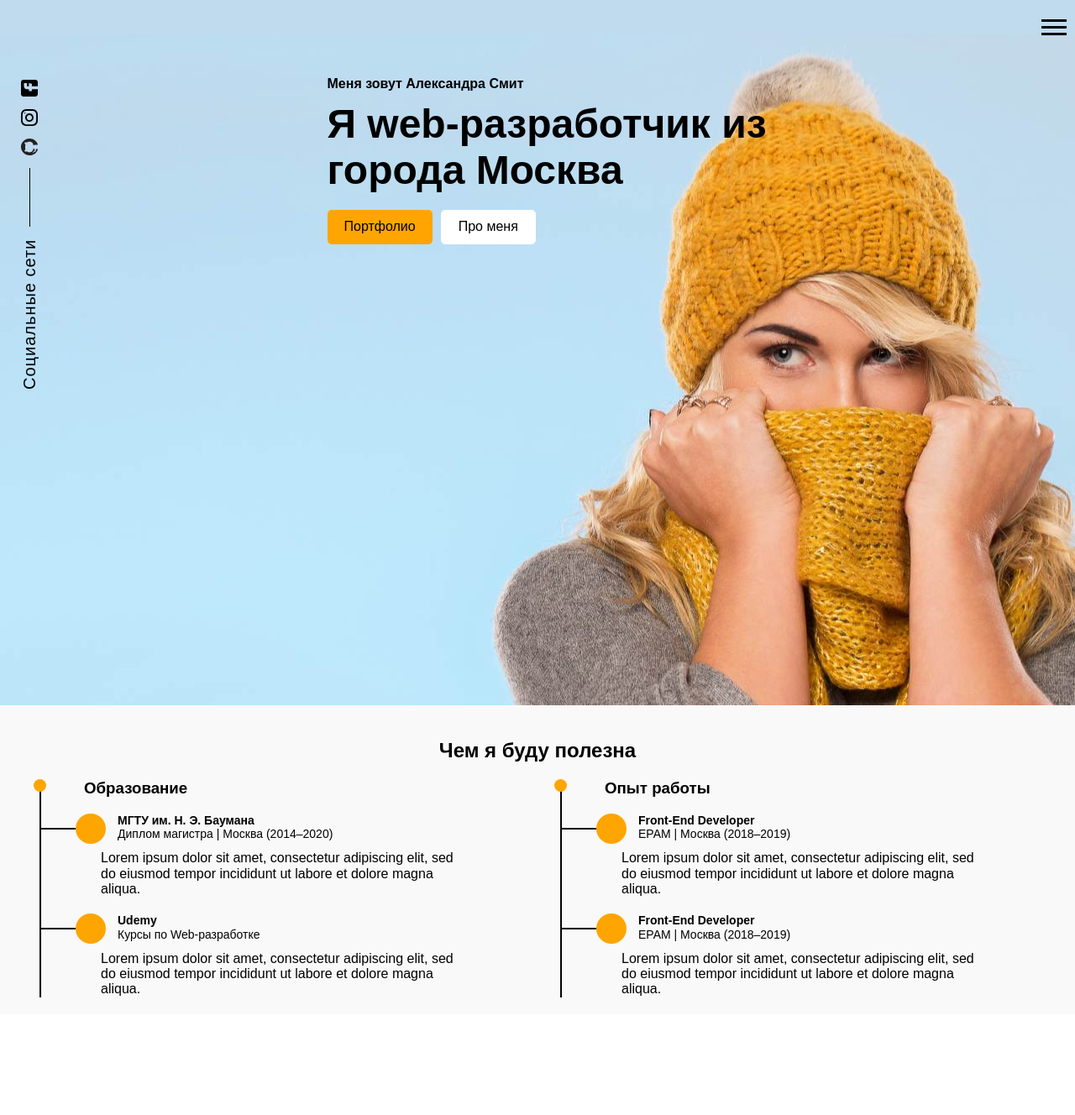
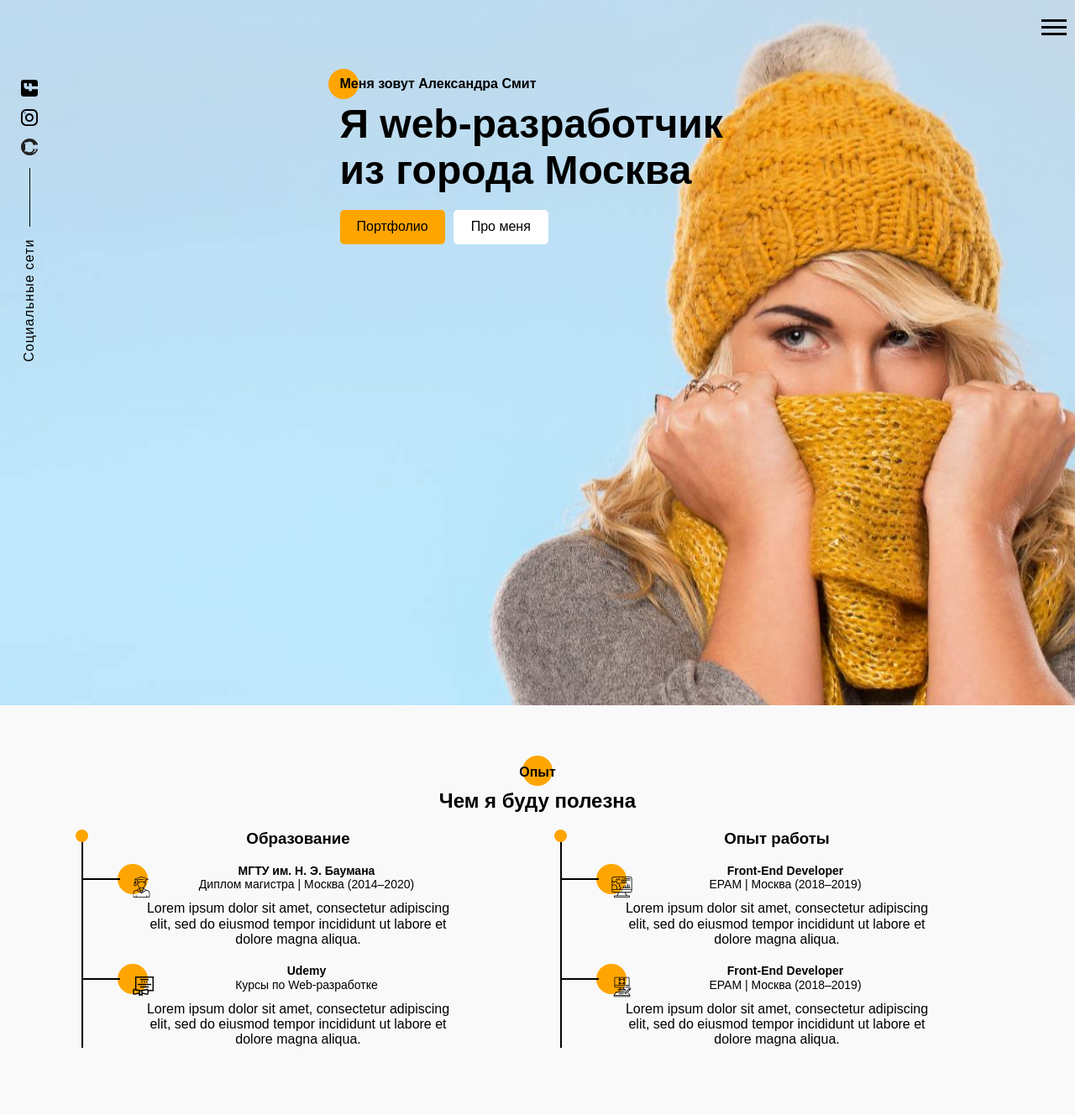
Before and after one commit to pasosh12/test_task, a plain HTML site: page index.html in a window 1280 px wide. Shown: the whole page at 84% size. Before the commit the page ends 1208 px from the top, so only its background shows below. Drawn offline with nearby package versions, Linux system fonts and the light colour scheme; files that its build step writes are made by us from their sources.

Commit message:
last changes

```diff
--- a/css/useful_styles.scss
+++ b/css/experience_styles.scss
@@ -1,22 +1,68 @@
 $primary-color: #ffa501;
 
-.useful-section {
-  padding: 20px;
+.experience-section {
+  padding: 60px 20px;
   background-color: #f9f9f9;
+  overflow-y: visible;
+
+
+  .section-wrapper {
+    position: relative;
+    margin: 0 auto;
+    text-align: center;
+    padding: 20px 0;
+    max-width: 1140px;
+  }
 
   h2 {
     margin: 20px auto;
-    text-align: center;
+    font-size: 24px;
+    font-weight: bold;
+
+    // title line
+    &::after {
+      content: '';
+      width: 50px;
+      height: 3px;
+      background-color: $primary-color;
+      margin: 10px auto 0;
+    }
   }
+
+  .title-circle {
+    position: absolute;
+    top: 0;
+    left: calc(50% - 18px);
+    width: 36px;
+    height: 36px;
+    background-color: $primary-color;
+    border-radius: 50%;
+    display: flex;
+    align-items: center;
+    justify-content: center;
+    z-index: 10;
+  }
+
+  .title-circle-text {
+    position: absolute;
+    transform: translate(-50%, -50%);
+    font-size: 16px;
+    font-weight: bold;
+    color: black;
+    z-index: 11;
+  }
+
 
   .flex-row {
     display: flex;
     flex-direction: row;
     justify-content: center;
+    flex-wrap: wrap;
   }
 
   .container {
     width: 50%;
+    box-sizing: border-box;
   }
 
   .timeline {
@@ -34,7 +80,7 @@ $primary-color: #ffa501;
       transform: translateX(2%);
     }
 
-    .after-circle {
+    .top-circle {
       width: 15px;
       height: 15px;
       background-color: $primary-color;
@@ -54,6 +100,8 @@ $primary-color: #ffa501;
       align-items: flex-start;
       margin-top: 20px;
       position: relative;
+      flex-grow: 1;
+      max-width: 1140px;
 
       .circle {
         width: 36px;
@@ -68,7 +116,7 @@ $primary-color: #ffa501;
         &::before {
           content: '';
           position: absolute;
-          width: 42px;
+          width: 45px;
           height: 2px;
           background-color: black;
           top: 50%;
@@ -78,16 +126,47 @@ $primary-color: #ffa501;
         }
       }
 
+      .icon {
+        position: absolute;
+        top: 40%;
+        left: 50%;
+        z-index: 11;
+      }
+
       .content {
         padding: 0 20px;
         margin-left: 60px;
         width: calc(100% - 120px);
+        word-wrap: break-word;
+        word-break: break-word;
         .title {
           padding-left: 20px;
           padding-bottom: 12px;
           font-size: 14px;
+          word-wrap: break-word;
+          word-break: break-word;
         }
       }
     }
   }
+
+  @media (max-width: 768px) {
+    .container {
+      width: 100%;
+      padding: 10px;
+    }
+    .timeline-item .content {
+      margin-left: 40px;
+      width: calc(100% - 80px);
+    }
+    .timeline::before {
+      left: 3.5px;
+    }
+    .circle {
+      left: 0;
+    }
+    h3 {
+      margin: 0 30px 20px;
+    }
+  }
 }
--- a/css/styles.scss
+++ b/css/styles.scss
@@ -9,25 +9,38 @@
   overflow-x: hidden;
 }
 
+body {
+  min-width: 375px;
+}
+
 // Variables
 $primary-color: #ffa501;
 $font-color: #000000;
 $background-color: #C0DBEE;
 
+.content-wrapper {
+  min-height: 100vh;
+  display: flex;
+  flex-direction: column;
+  background-image: url('../images/Background.png');
+  background-size: cover;
+  background-position: center;
+}
+
 //Container
 .container {
-  max-width: 1200px;
+  max-width: 1140px;
   margin: 0 auto;
   padding: 0 20px;
 }
 
 // Header
 .header {
-  background-color: $background-color;
   padding: 20px;
+  position: relative;
 
   .burger {
-    position: absolute;
+    position: fixed;
     right: 10px;
     display: flex;
     flex-direction: column;
@@ -47,9 +60,6 @@ $background-color: #C0DBEE;
 // Main content
 .main-content {
   display: flex;
-  background-image: url('../images/Background.png');
-  background-size: cover;
-  background-position: center;
   min-height: 100vh;
   padding: 40px 20px;
   color: $font-color;
@@ -69,10 +79,11 @@ $background-color: #C0DBEE;
 
 .vertical-text {
   display: flex;
+  width: clamp(16px, calc((100vw - 360px) / (1440 - 360) * (22px - 16px) + 16px), 22px);
   justify-content: flex-end;
   writing-mode: vertical-rl;
   transform: rotate(180deg);
-  font-size: 20px;
+  font-size: clamp(14px, calc((100vw - 360px) / (1440 - 360) * (20px - 14px) + 14px), 20px);
   letter-spacing: 1px;
   white-space: nowrap;
   align-content: center;
@@ -92,10 +103,9 @@ $background-color: #C0DBEE;
       background-color: black;
       margin: 15px;
       border: none;
-        //transform: rotate(90deg);
-
     }
   }
+
   .vertical-social {
     display: flex;
     flex-direction: row;
@@ -103,11 +113,11 @@ $background-color: #C0DBEE;
   }
 
   .vertical__social-link {
-        &{
+    text-decoration: none;
 
+    & {
       margin-bottom: 15px;
     }
-        text-decoration: none;
 
     img {
       transform: rotate(90deg);
@@ -118,6 +128,24 @@ $background-color: #C0DBEE;
 
 .introduction {
   max-width: 532px;
+  position: relative;
+  display: inline-block;
+  padding: 0 15px;
+  z-index: 2;
+
+
+
+  .introduction__title_circle::before {
+    content: "";
+    position: absolute;
+    left: 1px;
+    top:2px;
+    width: 36px;
+    height: 36px;
+    background-color: #ffa501;
+    border-radius: 50%;
+    z-index: -1;
+  }
 }
 
 // Styled buttons
@@ -156,7 +184,7 @@ $background-color: #C0DBEE;
   background-color: $primary-color;
   padding: 20px;
   transition: left 0.3s ease;
-      z-index: 2;
+  z-index: 99999;
 
   &--active {
     left: 0;
@@ -188,11 +216,11 @@ $background-color: #C0DBEE;
       left: 0;
       top: 50%;
       transform: translateY(-60%);
-          width: 10px; /* Диаметр кружочка */
-          height: 10px; /* Диаметр кружочка */
-          border: 1px solid black; /* Граница кружочка */
-          border-radius: 50%; /* Делаем элемент круглым */
-          background-color: transparent; /* Фон прозрачный */
+      width: 10px;
+      height: 10px;
+      border: 1px solid black;
+      border-radius: 50%;
+      background-color: transparent;
     }
   }
 
@@ -221,5 +249,10 @@ $background-color: #C0DBEE;
 // for .header and .mainContent
 .blur {
   filter: blur(8px);
-      //overflow:hidden;
 }
+
+@media (max-width: 768px) {
+  .vertical-text {
+    display: none;
+  }
+}
--- a/index.html
+++ b/index.html
@@ -6,11 +6,11 @@
     <title>Мое Портфолио</title>
     <link rel="stylesheet" href="css/normalize.css">
     <link rel="stylesheet" href="css/styles.css">
-    <link rel="stylesheet" href="css/useful_styles.css">
+    <link rel="stylesheet" href="css/experience_styles.css">
 </head>
 <body>
-<div class="content-wrapper">
 
+<div class="about-page">
     <header class="header">
         <div class="container">
             <div class="burger">
@@ -20,7 +20,6 @@
             </div>
         </div>
     </header>
-
     <main class="main-content">
         <aside class="vertical-text">
             <p>Социальные сети</p>
@@ -39,48 +38,62 @@
                 </a>
             </div>
         </aside>
+        <span class="top-circle"></span>
         <div class="container">
             <section class="introduction">
-                <h1 class="introduction__title">
+                <h1 class="introduction__title_circle">
                     Меня зовут Александра Смит
                 </h1>
                 <h2>Я web-разработчик из города Москва</h2>
-            </section>
-            <section class="buttons">
+                <div class="buttons">
                     <button class="btn btn--portfolio">Портфолио</button>
                     <button class="btn btn--about">Про меня</button>
+                </div>
             </section>
         </div>
+
     </main>
 </div>
 
-
-<section class="useful-section">
+<section class="experience-section">
+    <div class="section-wrapper">
+        <div class="title-circle"></div>
+        <span class="title-circle-text">Опыт</span>
         <h2>Чем я буду полезна</h2>
         <div class="flex-row">
             <div class="container">
                 <div class="timeline">
-                <span class="after-circle"></span>
+                    <span class="top-circle"></span>
                     <h3>Образование</h3>
                     <div class="timeline-item">
-                    <div class="circle"></div>
+                        <div class="circle">
+                            <span class="icon">
+                                <img src="images/experience_assets/University.svg"
+                                     alt="education"/>
+                            </span>
+                        </div>
                         <div class="content">
                             <div class="title">
                                 <h4>МГТУ им. Н. Э. Баумана</h4>
                                 <p>Диплом магистра | Москва (2014–2020)</p>
                             </div>
-                        <p>Lorem ipsum dolor sit amet, consectetur adipiscing elit, sed do eiusmod tempor incididunt ut
+                            <p>Lorem ipsum dolor sit amet, consectetur adipiscing elit, sed do eiusmod tempor incididunt
+                                ut
                                 labore et dolore magna aliqua.</p>
                         </div>
                     </div>
                     <div class="timeline-item">
-                    <div class="circle"></div>
+                        <div class="circle">
+                            <span class="icon"><img src="images/experience_assets/Courses.svg" alt="udemy"/></span>
+                        </div>
                         <div class="content">
                             <div class="title">
                                 <h4>Udemy</h4>
+
                                 <p>Курсы по Web-разработке</p>
                             </div>
-                        <p>Lorem ipsum dolor sit amet, consectetur adipiscing elit, sed do eiusmod tempor incididunt ut
+                            <p>Lorem ipsum dolor sit amet, consectetur adipiscing elit, sed do eiusmod tempor incididunt
+                                ut
                                 labore et dolore magna aliqua.</p>
                         </div>
                     </div>
@@ -88,28 +101,36 @@
             </div>
             <div class="container">
                 <div class="timeline">
-                <span class="after-circle"></span>
+                    <span class="top-circle"></span>
                     <h3>Опыт работы</h3>
                     <div class="timeline-item">
-                    <div class="circle"></div>
+                        <div class="circle"><span class="icon"><img src="images/experience_assets/Developer.svg"
+                                                                    alt="developer"/></span>
+                        </div>
+                        <div class="content">
+
+                            <div class="title">
+                                <h4>Front-End Developer</h4>
+                                <p>EPAM | Москва (2018–2019)</p>
+                            </div>
+                            <p>Lorem ipsum dolor sit amet, consectetur adipiscing elit, sed do eiusmod tempor incididunt
+                                ut
+                                labore et dolore magna aliqua.</p>
+                        </div>
+                    </div>
+                    <div class="timeline-item">
+                        <div class="circle">
+                            <span class="icon"><img src="images/experience_assets/designer.svg" alt="designer"/></span>
+                        </div>
                         <div class="content">
                             <div class="title">
                                 <h4>Front-End Developer</h4>
                                 <p>EPAM | Москва (2018–2019)</p>
                             </div>
-                        <p>Lorem ipsum dolor sit amet, consectetur adipiscing elit, sed do eiusmod tempor incididunt ut
+                            <p>Lorem ipsum dolor sit amet, consectetur adipiscing elit, sed do eiusmod tempor incididunt
+                                ut
                                 labore et dolore magna aliqua.</p>
                         </div>
-                </div>
-                <div class="timeline-item">
-                    <div class="circle"></div>
-                    <div class="content">
-                        <div class="title">
-                            <h4>Front-End Developer</h4>
-                            <p>EPAM | Москва (2018–2019)</p>
-                        </div>
-                        <p>Lorem ipsum dolor sit amet, consectetur adipiscing elit, sed do eiusmod tempor incididunt ut
-                            labore et dolore magna aliqua.</p>
                     </div>
                 </div>
             </div>
--- a/index.js
+++ /dev/null
@@ -1 +0,0 @@
-console.log('Happy developing ✨')
```
Also changed, not shown: package.json (deleted, +0 -10 lines), css/styles.css, images/experience_assets/Courses.svg (added), images/experience_assets/Developer.svg (added), images/experience_assets/University.svg (added), images/experience_assets/designer.svg (added). Lines whose indentation alone changed are shown as unchanged.
